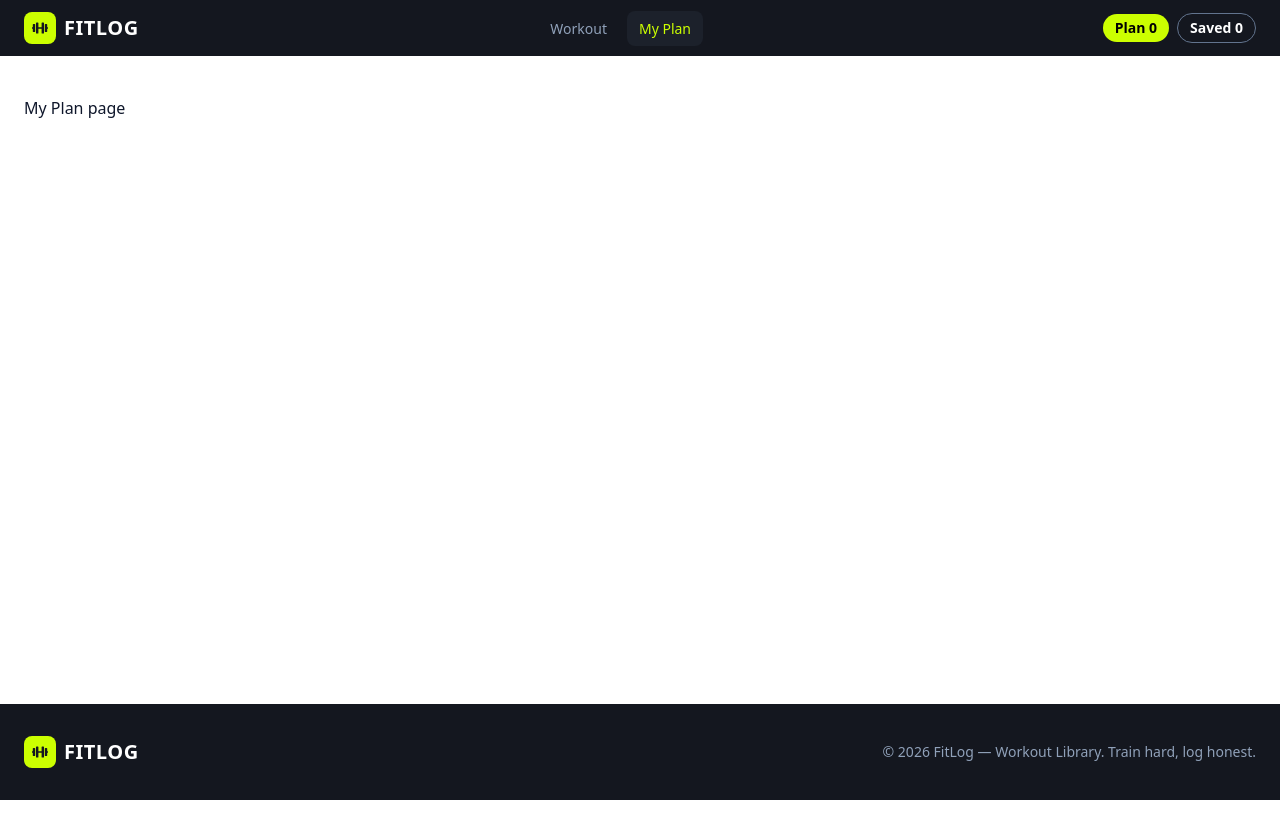
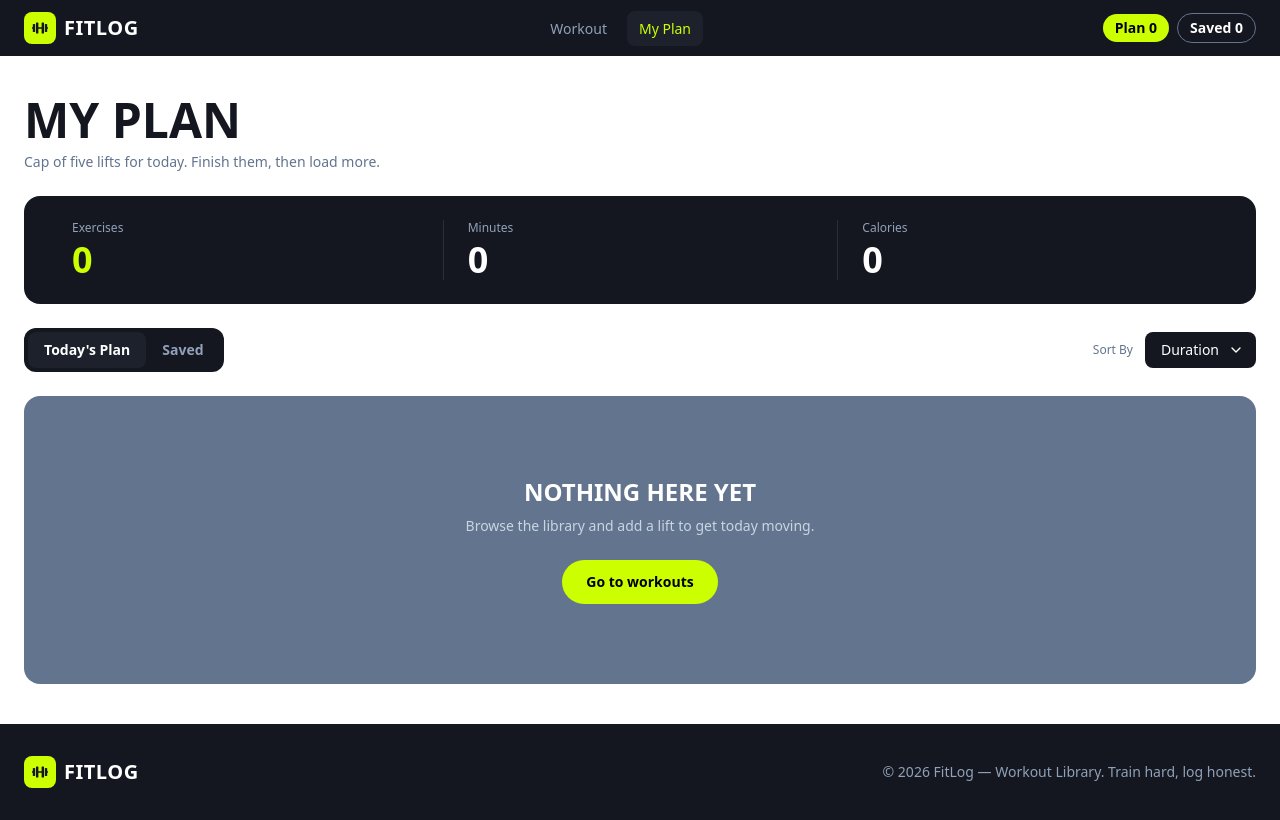
Before and after one commit to raseltcg/Assignment-6, a Next.js app: page /my-plan in a window 1280 px wide. Built offline with nearby package versions, Linux system fonts and the light colour scheme.

Commit message:
added my plan page with tabs, summary, sort and empty state

```diff
--- a/app/my-plan/page.js
+++ b/app/my-plan/page.js
@@ -1,3 +1,155 @@
+"use client";
+
+import { useState } from "react";
+import Link from "next/link";
+import { FiChevronDown } from "react-icons/fi";
+import { usePlan } from "@/context/PlanContext";
+import PlanItem from "@/components/PlanItem";
+
 export default function MyPlan() {
-  return <div className="mx-auto max-w-7xl px-6 py-10">My Plan page</div>;
+  const { plan, saved, loaded, markDone, removeFromPlan, removeFromSaved } =
+    usePlan();
+
+  const [tab, setTab] = useState("plan");
+  const [sortBy, setSortBy] = useState("duration");
+
+  // লোডিং (localStorage থেকে ডাটা আসার আগ পর্যন্ত)
+  if (!loaded) {
+    return (
+      <div className="flex flex-col items-center justify-center gap-4 py-32">
+        <div className="h-12 w-12 animate-spin rounded-full border-4 border-slate-200 border-t-accent" />
+        <p className="text-sm text-slate-500">Loading workouts…</p>
+      </div>
+    );
+  }
+
+  // উপরের তিনটা সংখ্যা (Today's Plan থেকে হিসাব)
+  const totalMinutes = plan.reduce((sum, w) => sum + w.duration, 0);
+  const totalCalories = plan.reduce((sum, w) => sum + w.caloriesBurned, 0);
+
+  // যে ট্যাব খোলা, তার লিস্ট
+  const list = tab === "plan" ? plan : saved;
+
+  // Sort: Duration আর Calories কম থেকে বেশি, Rating বেশি থেকে কম
+  const sorted = [...list].sort((a, b) => {
+    if (sortBy === "duration") return a.duration - b.duration;
+    if (sortBy === "calories") return a.caloriesBurned - b.caloriesBurned;
+    return b.rating - a.rating;
+  });
+
+  const stats = [
+    { label: "Exercises", value: plan.length, accent: true },
+    { label: "Minutes", value: totalMinutes },
+    { label: "Calories", value: totalCalories },
+  ];
+
+  return (
+    <div className="mx-auto max-w-7xl px-4 py-10 sm:px-6">
+      {/* টাইটেল */}
+      <h1 className="font-display text-4xl font-bold uppercase text-ink sm:text-5xl">
+        My Plan
+      </h1>
+      <p className="mt-2 text-sm text-slate-500">
+        Cap of five lifts for today. Finish them, then load more.
+      </p>
+
+      {/* তিনটা স্ট্যাট কার্ড */}
+      <div className="mt-6 grid grid-cols-1 gap-4 rounded-2xl bg-ink p-6 sm:grid-cols-3 sm:gap-0">
+        {stats.map((s, i) => (
+          <div
+            key={s.label}
+            className={`sm:px-6 ${
+              i > 0 ? "sm:border-l sm:border-white/10" : ""
+            }`}
+          >
+            <p className="text-xs text-slate-400">{s.label}</p>
+            <p
+              className={`mt-1 font-display text-4xl font-bold ${
+                s.accent ? "text-accent" : "text-white"
+              }`}
+            >
+              {s.value}
+            </p>
+          </div>
+        ))}
+      </div>
+
+      {/* ট্যাব আর Sort */}
+      <div className="mt-6 flex flex-wrap items-center justify-between gap-4">
+        <div className="flex rounded-xl bg-ink p-1">
+          <button
+            onClick={() => setTab("plan")}
+            className={`rounded-lg px-4 py-2 text-sm font-semibold transition ${
+              tab === "plan"
+                ? "bg-ink-soft text-white"
+                : "text-slate-400 hover:text-white"
+            }`}
+          >
+            Today&apos;s Plan
+          </button>
+          <button
+            onClick={() => setTab("saved")}
+            className={`rounded-lg px-4 py-2 text-sm font-semibold transition ${
+              tab === "saved"
+                ? "bg-ink-soft text-white"
+                : "text-slate-400 hover:text-white"
+            }`}
+          >
+            Saved
+          </button>
+        </div>
+
+        <div className="flex items-center gap-3">
+          <span className="text-xs text-slate-500">Sort By</span>
+          <div className="relative">
+            <select
+              value={sortBy}
+              onChange={(e) => setSortBy(e.target.value)}
+              className="appearance-none rounded-lg bg-ink py-2 pl-4 pr-9 text-sm text-white outline-none"
+            >
+              <option value="duration">Duration</option>
+              <option value="calories">Calories</option>
+              <option value="rating">Rating</option>
+            </select>
+            <FiChevronDown
+              size={16}
+              className="pointer-events-none absolute right-3 top-1/2 -translate-y-1/2 text-white"
+            />
+          </div>
+        </div>
+      </div>
+
+      {/* লিস্ট বা খালি অবস্থা */}
+      <div className="mt-6">
+        {sorted.length === 0 ? (
+          <div className="flex flex-col items-center justify-center rounded-2xl bg-slate-500 px-6 py-20 text-center">
+            <h2 className="font-display text-2xl font-bold uppercase text-white">
+              Nothing here yet
+            </h2>
+            <p className="mt-2 text-sm text-slate-300">
+              Browse the library and add a lift to get today moving.
+            </p>
+            <Link
+              href="/"
+              className="mt-6 rounded-full bg-accent px-6 py-3 text-sm font-bold text-black transition hover:brightness-95"
+            >
+              Go to workouts
+            </Link>
+          </div>
+        ) : (
+          <div className="space-y-4">
+            {sorted.map((workout) => (
+              <PlanItem
+                key={workout.id}
+                workout={workout}
+                tab={tab}
+                onDone={markDone}
+                onRemove={tab === "plan" ? removeFromPlan : removeFromSaved}
+              />
+            ))}
+          </div>
+        )}
+      </div>
+    </div>
+  );
 }
```
Also changed, not shown: app/workout/[id]/page.js (line endings or trailing spaces).
